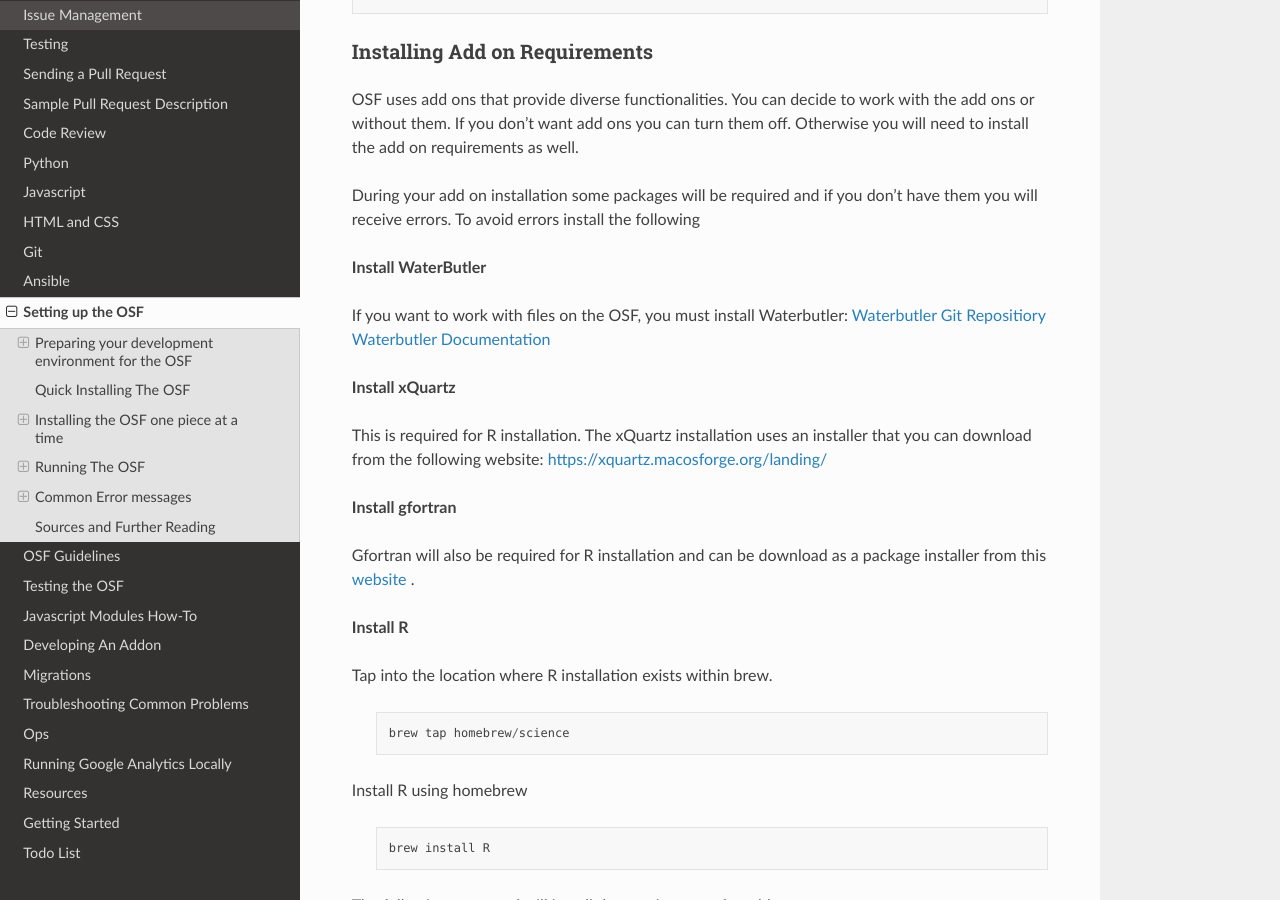
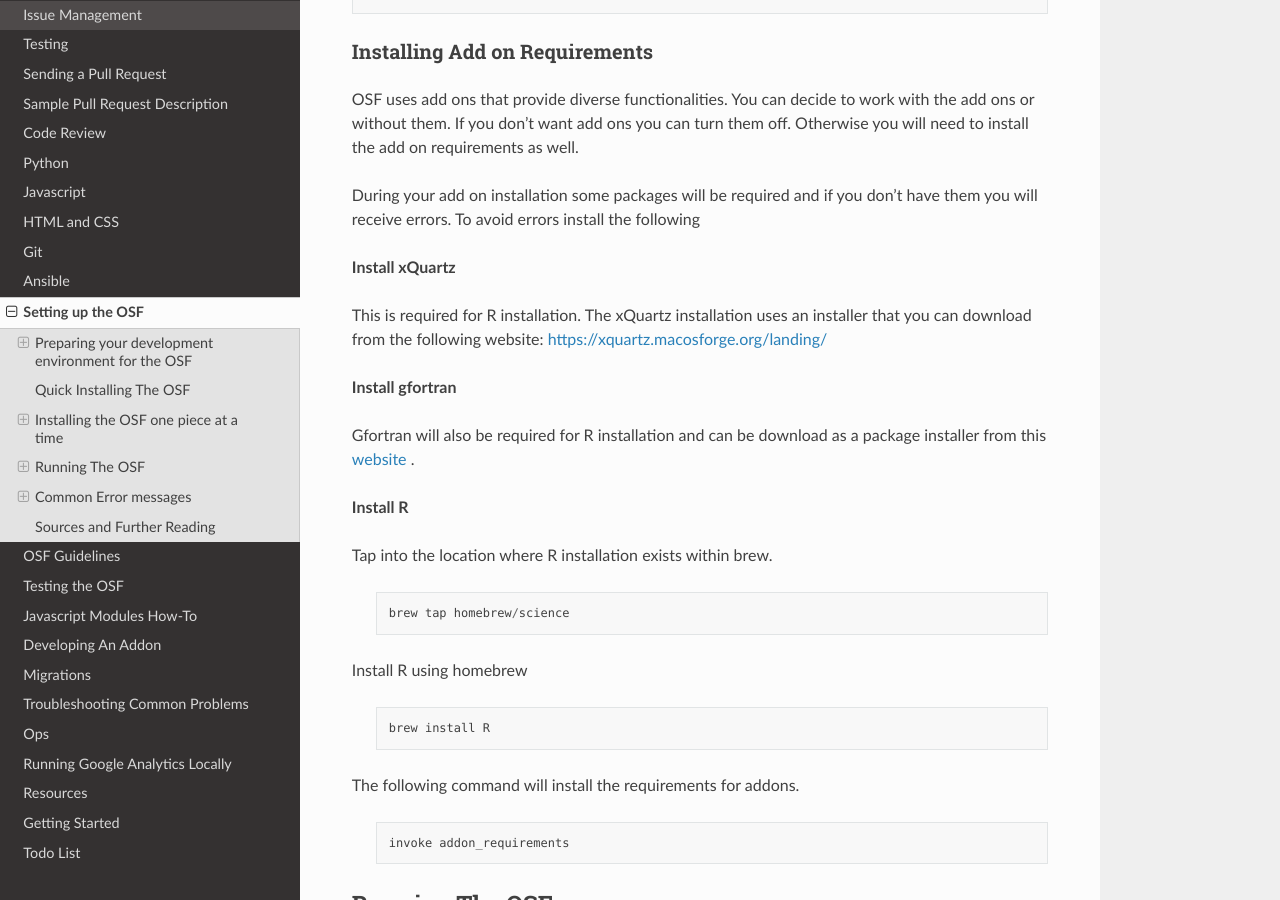
Before and after one commit to CenterForOpenScience/COSDev, a Sphinx documentation site: the page built from docs/osf/setup.rst, in a window 1280 px wide and 900 px high, scrolled down 7992 px. Built offline with Sphinx 7.4.7 and the Read the Docs theme 2.0.0, drawn with Linux system fonts in a browser that asks for light colours.

Commit message:
remove waterbutler instruction that was accidently added

```diff
--- a/docs/osf/setup.rst
+++ b/docs/osf/setup.rst
@@ -362,13 +362,6 @@ OSF uses add ons that provide diverse functionalities. You can decide to work wi
 
 During your add on installation some packages will be required and if you don't have them you will receive errors. To avoid errors install the following
 
-**Install WaterButler**
-
-If you want to work with files on the OSF, you must install Waterbutler:
-`Waterbutler Git Repositiory <https://github.com/CenterForOpenScience/waterbutler/>`_
-`Waterbutler Documentation <http://waterbutler.io/>`_
-
-
 **Install xQuartz**
 
 This is required for R installation. The xQuartz installation uses an installer that you can download from the following website:
```
